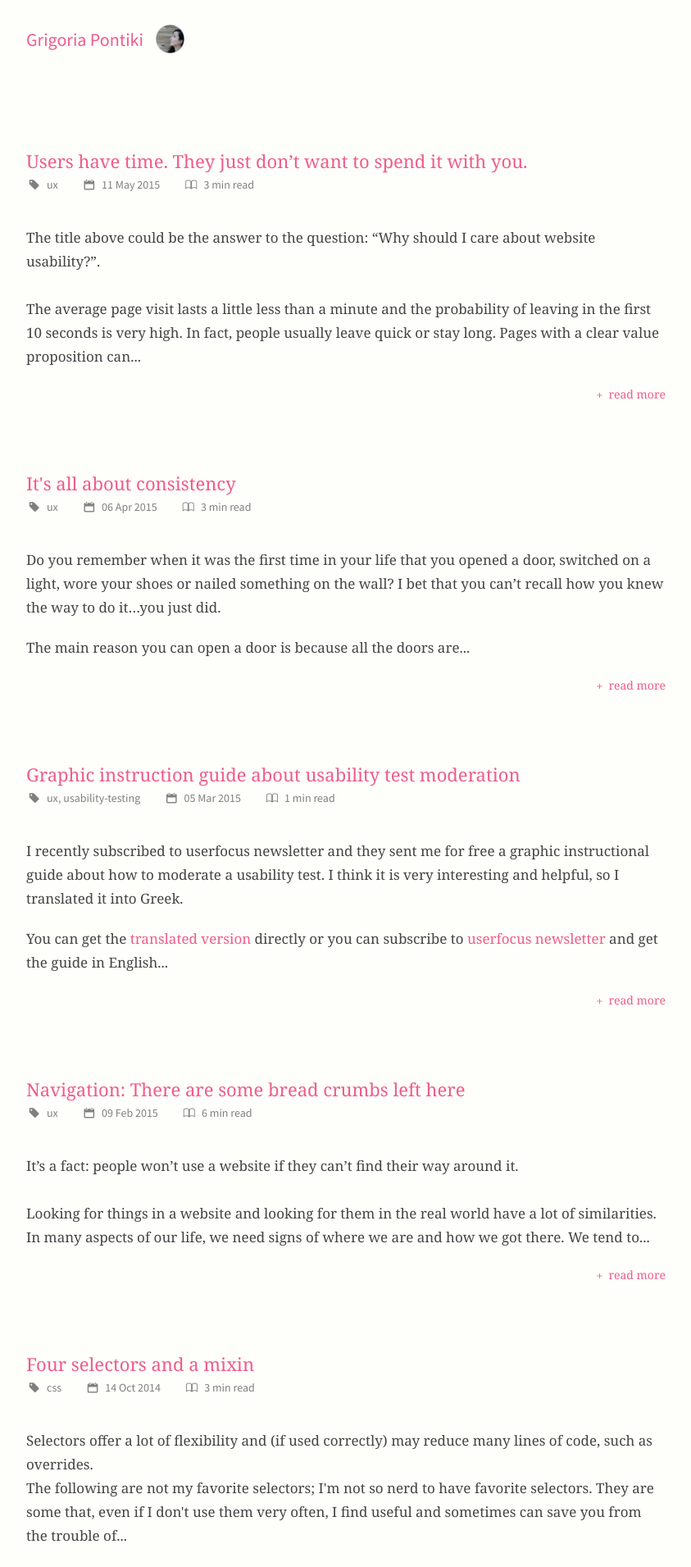
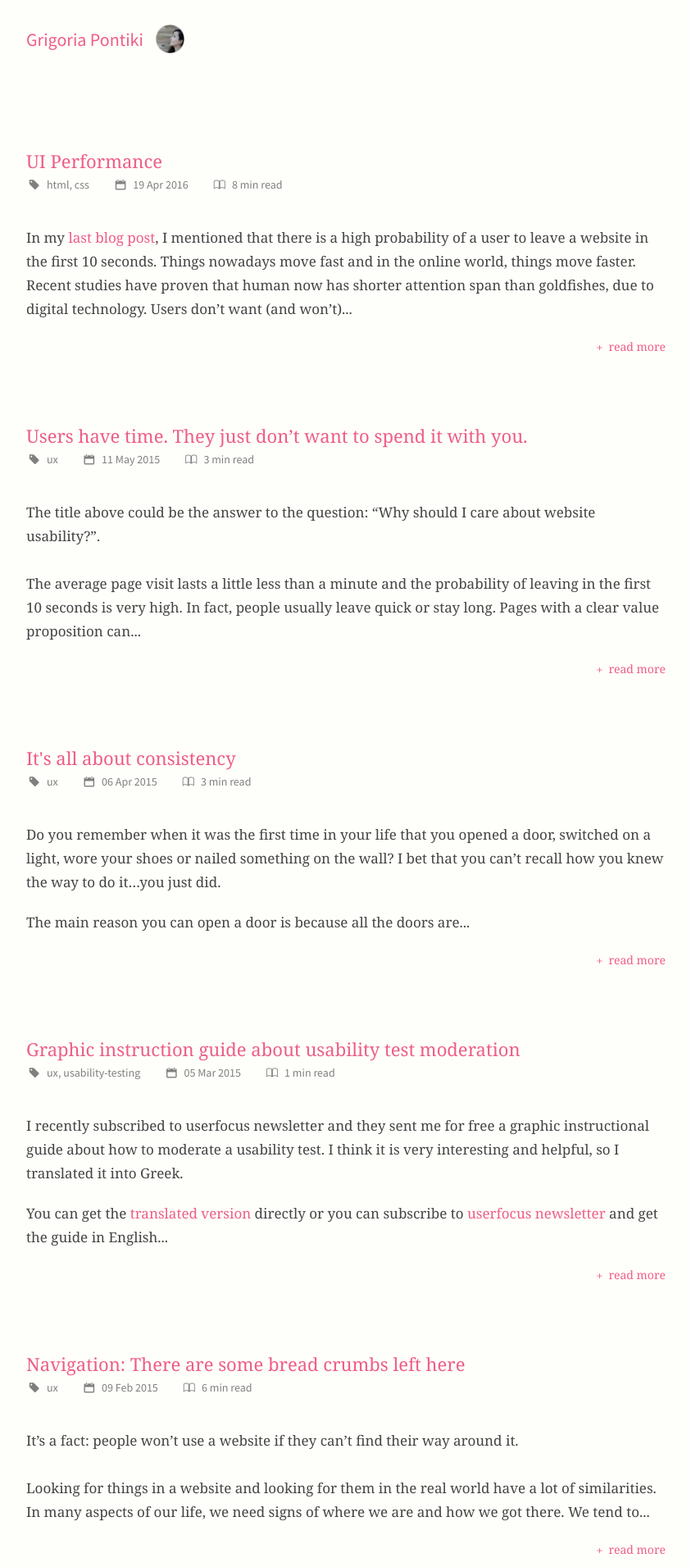
Before and after one commit to grigoria/blog, a Jekyll site: the page built from index.html, in a window 1280 px wide. Shown: the top 1911 px of the page at 82% size, without its empty margins (218-1061 px from the left). Built offline with Jekyll 4.4.1, drawn with Linux system fonts in a browser that asks for light colours; nearby versions of some CDN libraries; some of the changed lines change nothing that is shown.

Commit message:
Add blogpost about ui performance

````diff
--- a/_includes/head.html
+++ b/_includes/head.html
@@ -8,7 +8,7 @@
 
   <link rel="shortcut icon" href="/images/favicon.png">
 
-  <link href='https://fonts.googleapis.com/css?family=Noto+Serif' rel='stylesheet' type='text/css'>
+  <link href='https://fonts.googleapis.com/css?family=Noto+Serif:400,700' rel='stylesheet' type='text/css'>
   <link href='https://fonts.googleapis.com/css?family=Source+Sans+Pro' rel='stylesheet' type='text/css'>
 
   <link rel="stylesheet" href="{{ "/css/reset.css" | prepend: site.baseurl }}">
--- /dev/null
+++ b/_posts/2016-04-19-ui-performance.md
@@ -0,0 +1,117 @@
+---
+layout: post
+title:  "UI Performance"
+date:   2016-04-19 16:00:00
+tags: html css
+---
+
+In my [last blog post](http://grigoria.gr/2015/05/11/users-have-time.html), I mentioned that there is a high probability of a user to leave a website in the first 10 seconds. Things nowadays move fast and in the online world, things move faster. Recent studies have proven that human now has shorter attention span than goldfishes, due to digital technology. Users don't want (and won't) spend time with you.
+
+You may want to improve your website's usability or add new features to increase user engagement. The truth is that the most important step in designing for user experience is to improve website performance. While designing your website's UX, first make it fast. If you can do this with no cost in design, then...good for you.
+
+One of the most important things that I have learned while working on large-scale websites is that performance starts from UI. Designers should care about website performance, engineers should care about usability. It is an ongoing process that results in improving user experience. Performance is a general subject with many branches, so I won't cover everything. These are just some simple things I consider as best practices:
+
+#### HTML
+Keep your HTML as short as it needs to be. Use **no more elements than you need** and **avoid using id/class** if you don't need them. That said, avoid **many inline SVG** as they increase HTML bloat and **don't use comments** in HTML. If it's possible, add them using backend template language, so that they are not added to the DOM.
+
+For example, in a Rails project, I would use this to prevent comments from appearing in the DOM:
+
+{% highlight css %}
+    <%# This is a comment that you won't see in the DOM %>
+
+    <header>
+        ...
+    </header>
+
+    instead of this:
+
+    <!-- This is a ------HEADER----- and a useless comment since you already see the word header in the tag -->
+
+    <header>
+        ...
+    </header>
+{% endhighlight %}
+
+
+The code is still well documented.
+
+There will be times where you will have to increase the HTML size rather than do an extra request. Do the math or follow your heart.
+
+#### CSS
+Make your code **as [DRY](http://www.slideshare.net/jeremyclarke/dry-css-a-dontrepeatyourself-methodology-for-creating-efficient-unified-and-scalable-stylesheets) as possible**. You can do this by using a CSS preprocessor or by using methodologies like OOCSS, SMACSS or BEM. (Using a preprocessor won’t really help you increase website’s performance, but it will help you in writing “DRY" code.) Whatever you do, make sure that you don't repeat yourself.
+
+Be sure to delete styles that you no longer use and be sure that you **load just the styles that you are going to use**. Following a **mobile-first** approach in development (if done right) will help you do this. Begin building things for mobile and continue adding styles for larger viewports, rather than loading everything in the mobile and just display: none them. Styles will still be loaded and in [some cases](https://timkadlec.com/2012/04/media-query-asset-downloading-results/), assets will be downloaded even if you hide them with display: none.
+
+**Avoid using id or high specificity.** Beyond all doubt,  you can't write DRY code using selectors with high specificity. It is most likely that a few lines below, you are going to override the rules. Moreover, (quoting Harry Roberts) by using something like
+`html body .header .nav{}`
+the browser has to look out for four things, the `.nav` class, then the `.header` class, then the body element and then, finally, the html element. Use something like `.nav {}` instead. I suggest reading Harry Roberts' article about how to "[Keep your CSS selectors short](http://csswizardry.com/2012/05/keep-your-css-selectors-short/)".
+
+**Structure your CSS files** in a way that you load just the styles that you need. It's a good idea to split your files and load each one when needed. If you build a website and its admin panel, you can split the CSS files in application.css and admin.css.
+
+Finally, **don't use CSS rules that increase paint time**. For example, avoid using the old `text-indent: -99999999px` and use Zeldman's [image replacement](http://www.zeldman.com/2012/03/01/replacing-the-9999px-hack-new-image-replacement/) technique. Furthermore, by using certain CSS rules,  you can trick the browser into triggering GPU acceleration. So, it's a good technique to apply transform: translateZ in elements that are in a fixed position or to animate elements ([Read more](http://blog.teamtreehouse.com/increase-your-sites-performance-with-hardware-accelerated-css) about Hardware-accelerated CSS). CSS properties like box-shadow [affect](http://www.html5rocks.com/en/tutorials/speed/css-paint-times/) your page paint time, too.
+
+#### Images
+The maximum parallel HTTP connections per server are in average 6 (the number differs for every browser).
+Once again: Use as fewer images as possible because they cost. They cost connections and in the case of mobile users, images cost them data usage which they pay for.
+
+What would I do to decrease the number of images:
+
+1. I would use just the necessary images in mobile views.
+2. I wouldn't add retina support for images where quality doesn’t matter. Personally, I just add retina support for icons.
+3. If I can do something with simple CSS, I do it and I avoid using an image. Using images for gradients, arrows and this kind of stuff is "très passé”.
+4. Old good sprite can be handful when you have to load a lot of images in CSS. Loading each image every time you need it is harmful performance-wise (in HTTP1.1). In the case of SVG, you can create an image sprite using the [SVG stacking](https://hofmannsven.com/2013/laboratory/svg-stacking/) method.
+
+Another tactic I usually follow is using data-URI for small icons. Data-URI are 33% larger than images in CSS and browser doesn't cache them.
+According to a [research](http://www.mobify.com/blog/css-sprites-vs-data-uris-which-is-faster-on-mobile/), it is recommended that we should _"limit the use of data URIs to very small resources and to not use too many of them in the CSS or inline HTML. 15-20kB for max data URI size, and no more than 3 - 5 instances seems like a good rule of thumb for mobile"_ . Despite that, data-URI is a useful way to embed small items of data into a URL, rather than link to an external resource, to avoid the cost of extra request.
+
+Before all that, images have to be optimized for minimum size. I usually set to myself the limit to 60-70kb per image but of course, this isn’t a general rule. This is a random number and it depends on the quality I need to have each time.
+
+The tools I use to optimize images:
+
+* Adobe’s Photoshop for **JPG**: Save them for web in the lowest decent quality and be sure to save them to be “progressive”.
+* [ImageAlpha](https://pngmini.com/) for **PNG** format
+* [SVGO-GUI](https://github.com/svg/svgo-gui) tool minifies **SVG** files up to 50-60%
+
+#### Fonts
+Same for images, use as fewer fonts as possible and as fewer character sets as possible. If you plan to use bold for just one element, avoid to load the whole font-weight. I support the ["Don't fake styles"](https://twitter.com/grigoriap/status/424842509228179456) rule, but if I have to choose performance or design, I vote for performance. Avoid loading a whole font to render just a few icons. In the case of fewer than 10-15 icons I use a sprite or inline SVG instead of icon fonts, to avoid the cost of the extra request.
+
+Currently, we can use fonts that we self-host or import them into websites by using an external service like Google fonts, Typekit etc. Also, we can import a font by adding a script in the HTML.
+
+For example:
+
+```
+    <script type="text/javascript" src="//fast.fonts.net/jsapi/6665ec77-7ab3-4d6d-859f-b85c03408141.js"></script>
+```
+
+or using the CSS way:
+
+```
+    <link type="text/css" rel="stylesheet" href="//fast.fonts.net/cssapi/6665ec77-7ab3-4d6d-859f-b85c03408141.css”/>
+```
+
+or
+
+
+```
+  @import url(http://fonts.googleapis.com/css?family=Oswald:300);
+```
+
+`<link>` is preferred to `@import`, as it doesn't block parallel downloads.
+
+The answer to the question "Which one of these methods should I use?" is again: "It depends". Or at least, I don't know. Most services, as Google fonts, Typekit and Fonts.com have done a lot of performance optimizations&#x2a; in the way they serve fonts. Therefore, in many cases importing a font asynchronously is a good idea performance-wise. You can even avoid FOUC, so... why not? Sometimes it is better to use the self-hosted way: the servers location or caching the font are just two of the reasons why you should. So again, there isn't a unique solution. Do your research and select the most suitable way.
+
+Lea Verou has recently tweeted:
+
+<div class="embed-tweet">
+<blockquote class="twitter-tweet" data-lang="en"><p lang="en" dir="ltr">Any HTML/CSS course should start with an intro to dev tools. Unbelievable there are still people who don’t know how to inspect an element.</p>&mdash; Lea Verou (@LeaVerou) <a href="https://twitter.com/LeaVerou/status/710920718544998400">March 18, 2016</a></blockquote>
+<script async src="//platform.twitter.com/widgets.js" charset="utf-8"></script>
+</div>
+
+
+We, designengineers, usually inspect an element, but rarely inspect the network or timeline to see the impact of their changes. As we don't only affect the styles but performance too, we should care equally about it. So, while you inspect your element, be sure to check the network tab once in a while.
+
+&#x2a; Read more:
+
+  * [Web Font Loader](https://github.com/typekit/webfontloader)
+  * [Optimizing your font requests](https://developers.google.com/fonts/docs/getting_started#optimizing_your_font_requests_beta)
+  * [New Improvements to Dynamic](http://blog.fonts.com/2015/05/new-improvements-to-dynamic-subsetting/)
--- a/_sass/_general.scss
+++ b/_sass/_general.scss
@@ -18,6 +18,11 @@ ul li {
   font-size: 16px;
   line-height: 1.6;
   margin-bottom: 1.4em;
+}
+
+b,
+strong {
+  font-weight: 700;
 }
 
 ::selection {
@@ -59,6 +64,10 @@ em {
   line-height: 1.6;
   border-radius: 3px;
   font-family: monaco, sans-serif;
+
+  pre {
+    white-space: pre-line;
+  }
 }
 
 .highlight .hll { background-color: #ffc; }
@@ -115,6 +124,10 @@ blockquote {
 
 .jsfiddle {
   margin: 40px 0;
+}
+
+.embed-tweet {
+  margin-bottom: 40px;
 }
 
 // General classes
@@ -403,7 +416,7 @@ article {
       margin-bottom: $vr*1.5;
 
       > * {
-        margin-left: 240px;
+        margin-left: 200px;
       }
     }
 
````
